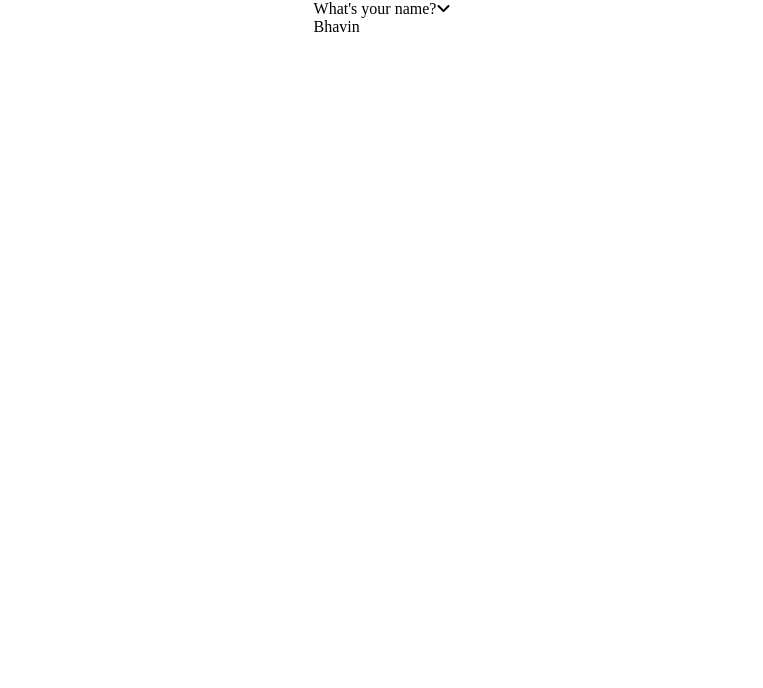
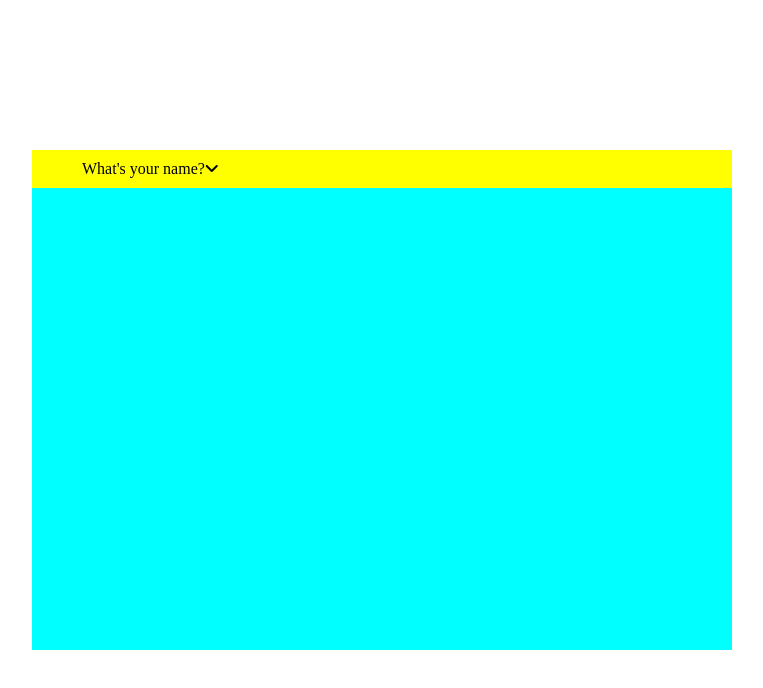
Before and after one commit to bhavinology/accordion, a plain HTML site: page index.html in a window 1280 px wide. Shown: the whole page, without its empty margins (258-1021 px from the left). Drawn offline with Linux system fonts and the light colour scheme.

Commit message:
basic styles added

```diff
--- a/index.html
+++ b/index.html
@@ -13,10 +13,10 @@
   <body>
     <div id="container">
       <div id="accordion">
-        <div id="q1">
+        <div id="q1" class="que">
           What's your name?<i class="fa-solid fa-angle-down"></i>
         </div>
-        <div id="a1">Bhavin</div>
+        <div id="a1" class="ans hide">Bhavin</div>
       </div>
     </div>
   </body>
--- a/style.css
+++ b/style.css
@@ -5,7 +5,28 @@
 body {
   margin: 0;
   padding: 0;
+  min-height: 100vh;
   display: flex;
   justify-content: center;
   align-items: center;
 }
+
+#container {
+  height: 500px;
+  width: 700px;
+  margin: auto;
+  background-color: aqua;
+}
+
+.que {
+  background-color: yellow;
+  padding: 10px 50px;
+}
+.ans {
+  background-color: green;
+  padding: 10px 50px;
+}
+
+.hide {
+  display: none;
+}
```
